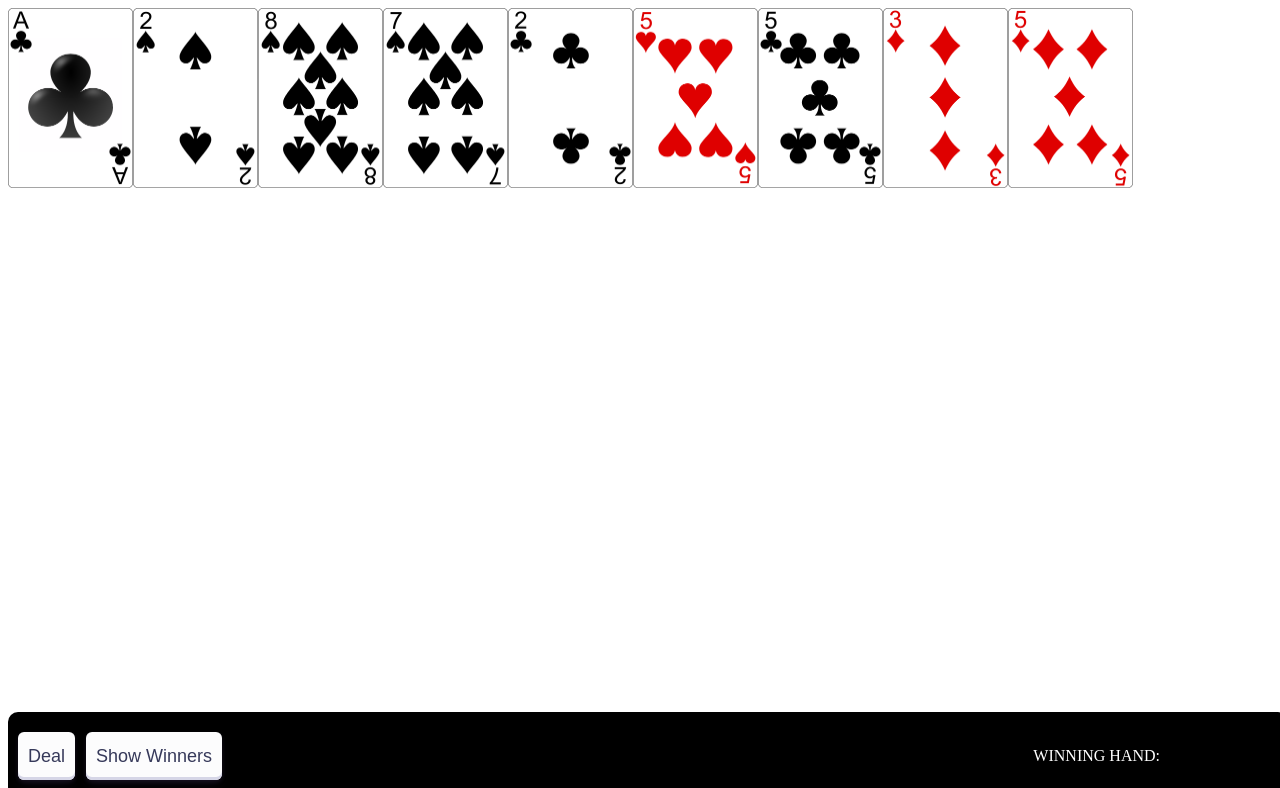
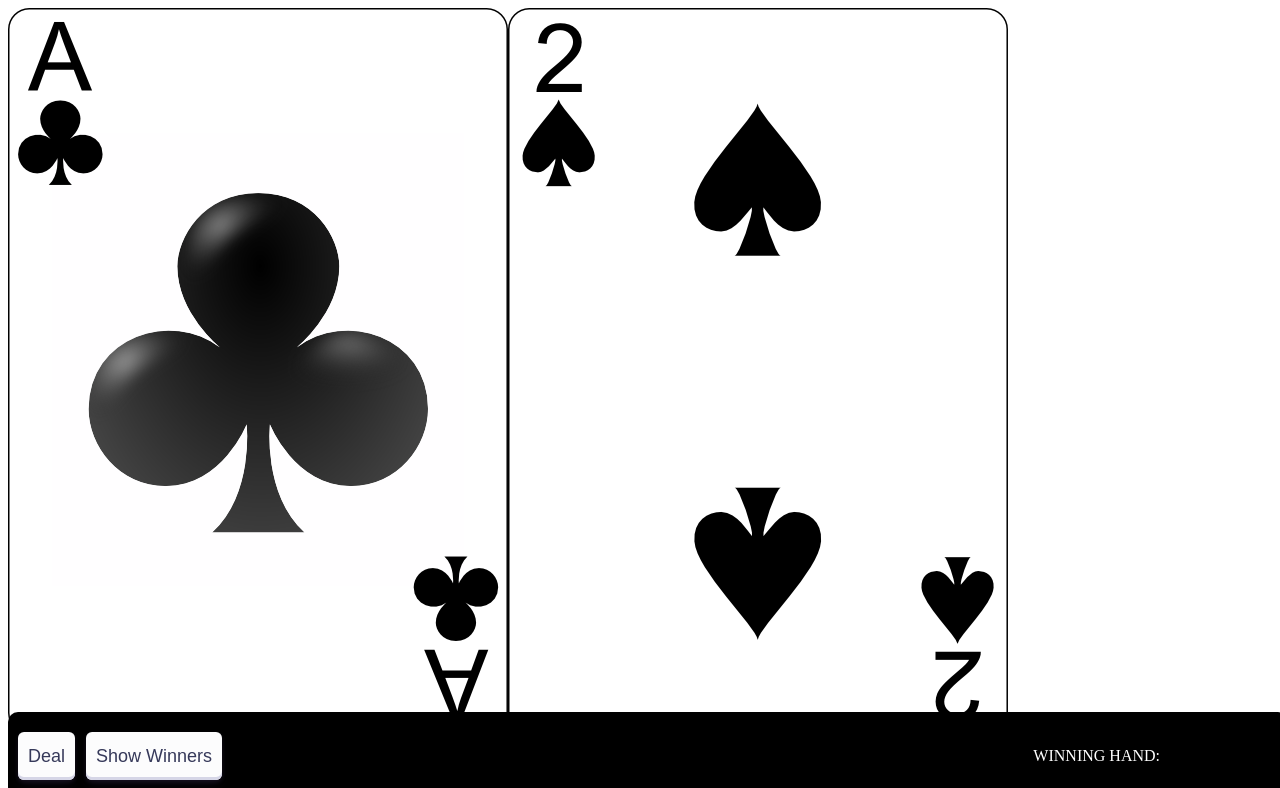
Before and after one commit to colton-b-trujillo/poker, a Next.js app: page / in a window 1280 px wide. Shown: the top 788 px of the page. Built offline with nearby package versions, Linux system fonts and the light colour scheme.

Commit message:
include tailwind use

```diff
--- a/pages/index.js
+++ b/pages/index.js
@@ -4,7 +4,7 @@ import { getCardNames, dealCards } from '../lib/cards';
 import { useState, useEffect } from 'react';
 import Image from 'next/image';
 import Axios from 'axios';
-
+import 'tailwindcss/tailwind.css';
 export async function getServerSideProps() {
   const allCards = getCardNames();
   const table = dealCards();
@@ -19,9 +19,12 @@ export async function getServerSideProps() {
 export default function Home({ allCards, table }) {
 
   function renderCards(cards){
+    const MAX_CARD_HEIGHT = 50;
+    const MAX_CARD_WIDTH = 23;
+    const CARD_CSS = `max-h-50`;
     return cards.map((card, i) => {
       const imgSrc = `/card_images/${card}.PNG`;
-      return <Image src={imgSrc} width={125} height={180} alt={imgSrc} key={imgSrc} sizes="(max-width: 420px) 50vw, (max-width: 1200px) 25vw, 15vw"/>})
+      return <img src={imgSrc} className= {"max-h-30 lg:max-h-60" + (i == 0?' col-start-1':' col-start-auto')} alt={imgSrc} key={imgSrc}/>})
   }
 
   const callOutcomeAPI = () => {
@@ -37,9 +40,11 @@ export default function Home({ allCards, table }) {
 
   return (
     <>
+      <div className="grid grid-cols-5 gap-1">
                 {renderCards(table.handOne)}
                 {renderCards(table.cc)}
                 {renderCards(table.handTwo)}
+                </div>
 
         <div className={utilStyles.controlRow}>
         <div className={utilStyles.buttonContainer}>
@@ -50,7 +55,6 @@ export default function Home({ allCards, table }) {
           WINNING HAND: <span id='statusArea'></span>
         </div>
       </div>
-
       </>
   )
 }
```
Lines whose indentation alone changed are shown as unchanged.
